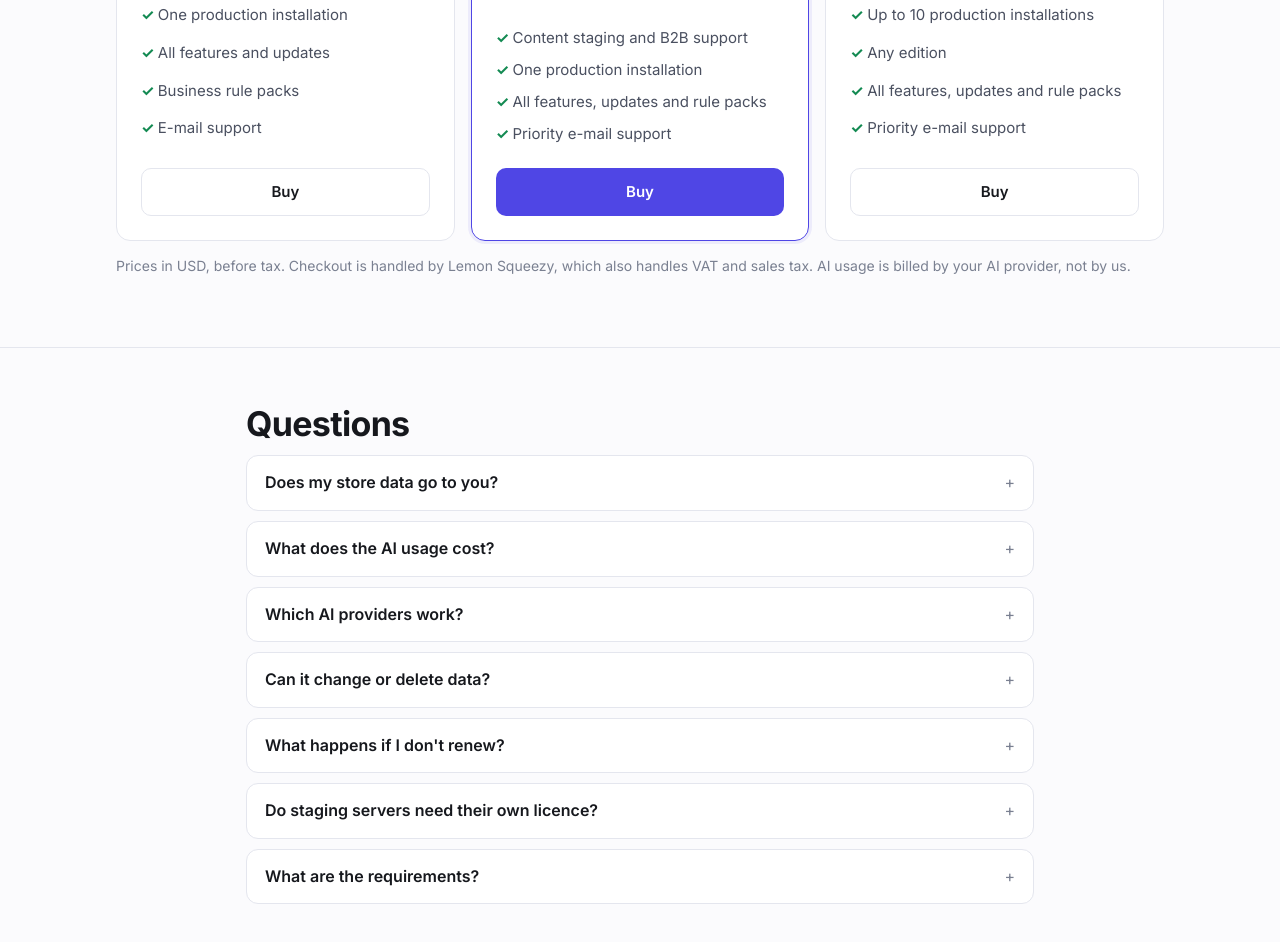
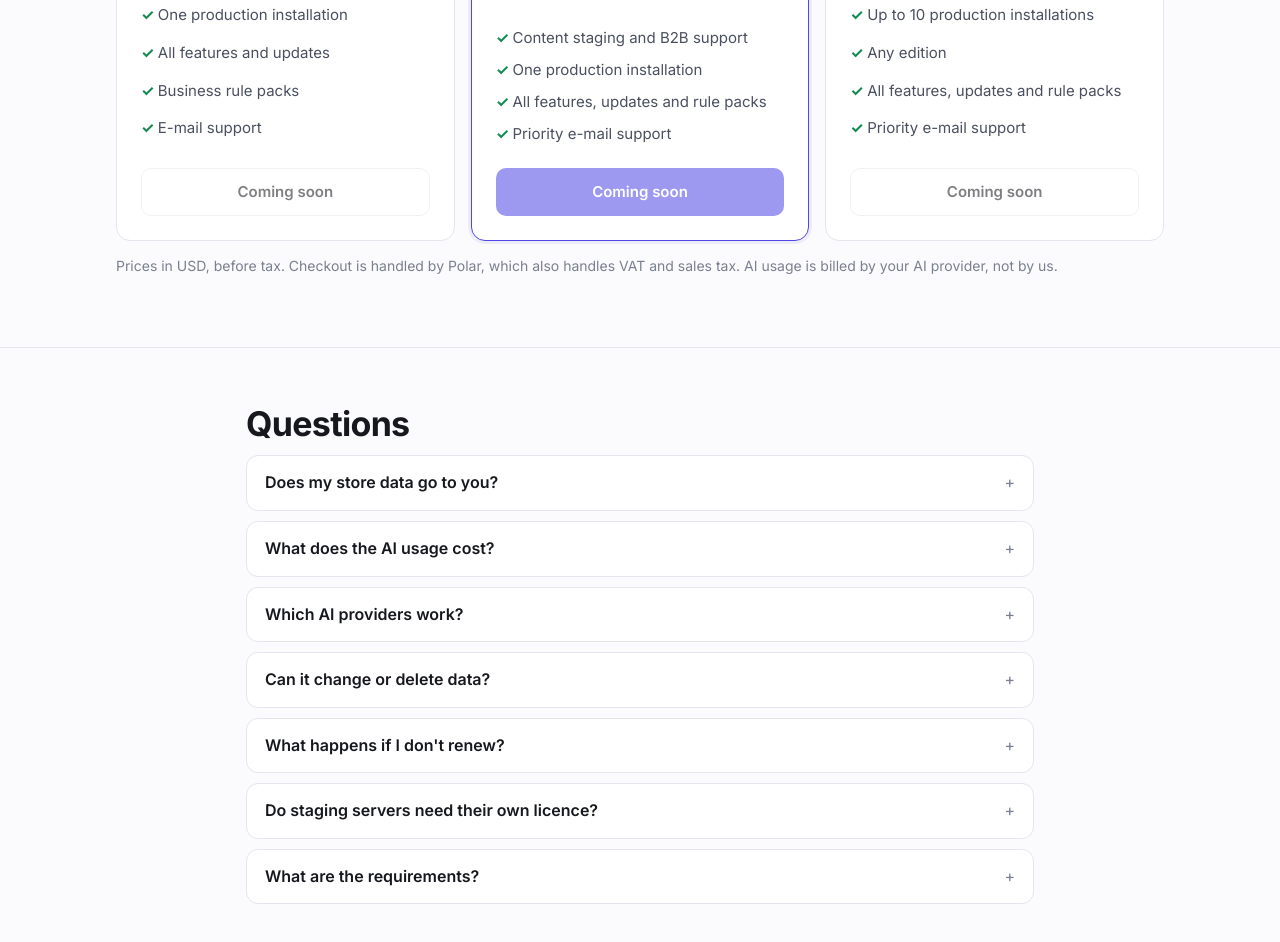
Before and after one commit to gauravharsh15/aireports-site, a plain HTML site: page index.html in a window 1280 px wide. Shown: the part 2744-3686 px from the top of the page. Drawn offline with Linux system fonts and the light colour scheme.

Commit message:
Switch checkout provider wording to Polar; hide Buy links until Polar checkout is live
Lemon Squeezy is no longer accepting new stores.

Co-Authored-By: Claude Opus 5.5 <noreply@anthropic.com>

```diff
--- a/index.html
+++ b/index.html
@@ -147,7 +147,7 @@
           <a class="btn btn-ghost" data-checkout="agency" href="#">Buy</a>
         </div>
       </div>
-      <p class="fine">Prices in USD, before tax. Checkout is handled by Lemon Squeezy, which also handles VAT and sales tax. AI usage is billed by your AI provider, not by us.</p>
+      <p class="fine">Prices in USD, before tax. Checkout is handled by Polar, which also handles VAT and sales tax. AI usage is billed by your AI provider, not by us.</p>
     </div>
   </section>
 
--- a/site.js
+++ b/site.js
@@ -1,9 +1,9 @@
-// Checkout links (Lemon Squeezy) and the public support address; empty values hide the button or link.
+// Checkout links (Polar) and the public support address; empty values hide the button or link.
 const SITE = {
   checkout: {
-    opensource: "https://gaurav-extensions.lemonsqueezy.com/checkout/buy/0b0accc2-dc47-45f5-9547-edfbd9852154",
-    commerce: "https://gaurav-extensions.lemonsqueezy.com/checkout/buy/57a766d0-3aa3-4081-8904-89c7f23c67aa",
-    agency: "https://gaurav-extensions.lemonsqueezy.com/checkout/buy/7e053eb3-623c-4773-9cc4-d9c857ab702b",
+    opensource: "",
+    commerce: "",
+    agency: "",
   },
   contactEmail: "gaurav.extensions.support@gmail.com",
 };
```
Also changed, not shown: privacy.html (+2 -2 lines).
